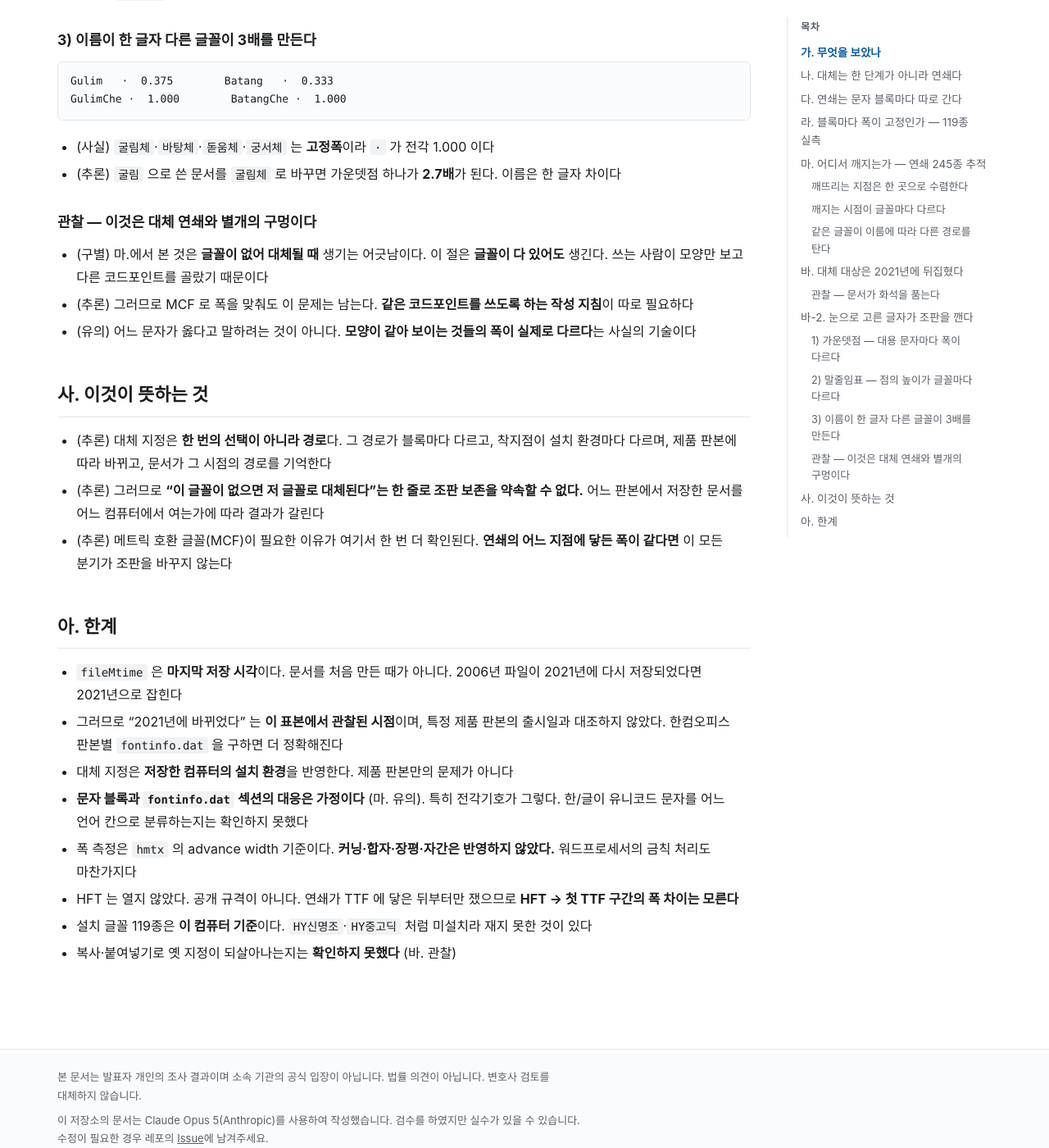
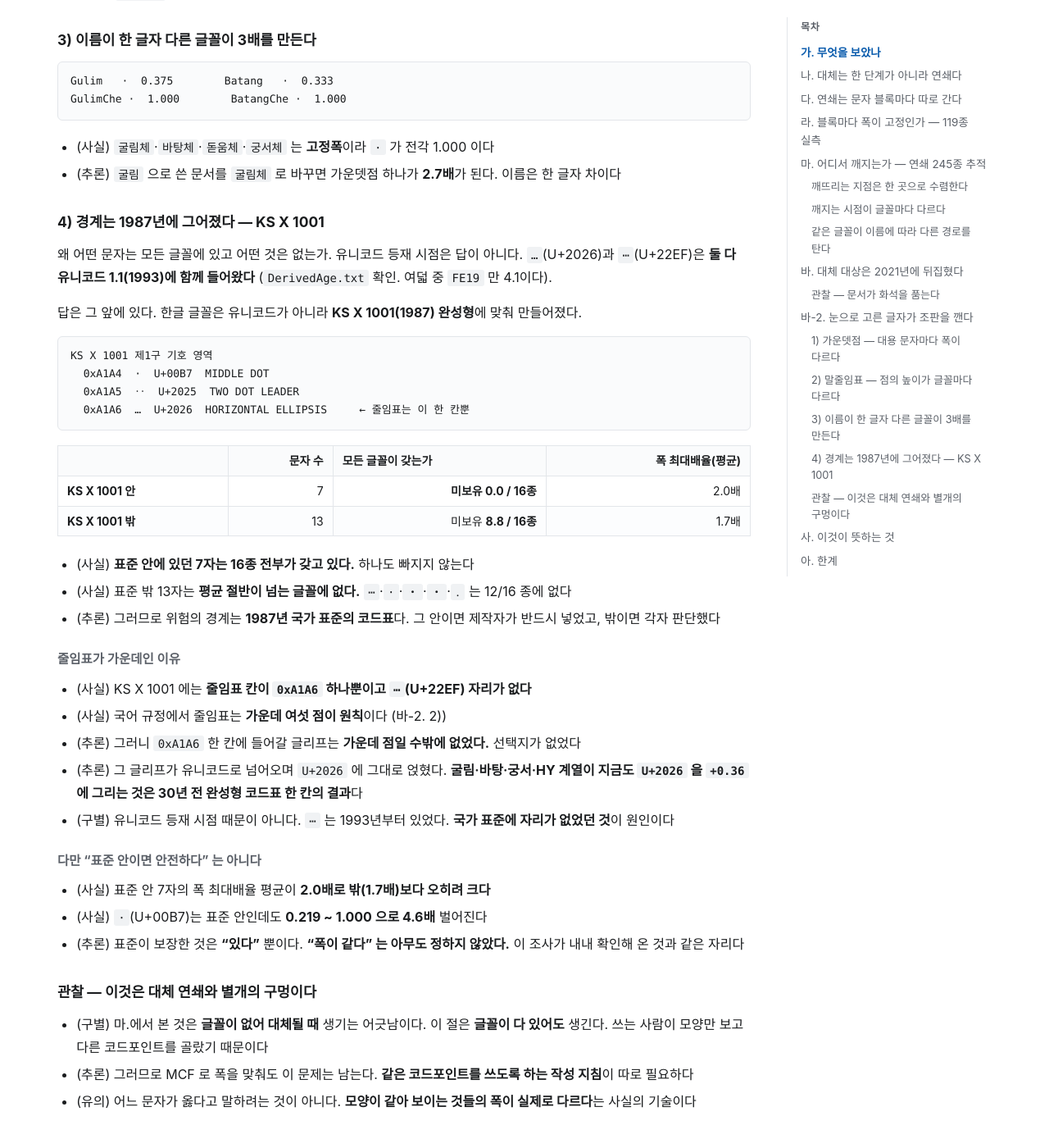
Before and after one commit to msjang/krigf26-font-eula-survey, a Jekyll site: the page built from findings-substchain.md, in a window 1280 px wide and 1400 px high, scrolled down 7756 px. Shown: the whole window at 82% size. Built offline with Jekyll 4.4.1, drawn with Linux system fonts in a browser that asks for light colours; our own code applies the rules of GitHub Pages for plain Markdown files.

Commit message:
finding(substchain): 위험의 경계는 1987년 KS X 1001 코드표였다
어떤 문자가 모든 글꼴에 있고 어떤 것이 없는지를 가르는 선을 찾았다.
유니코드 등재 시점은 답이 아니다 — …(2026)과 ⋯(22EF)은 둘 다 1.1(1993)에
함께 들어왔다(DerivedAge.txt 확인).

답은 KS X 1001(1987)이다. 표준 안에 있던 7자는 16종 전부가 갖고 있고,
밖의 13자는 평균 8.8/16종에 없다. ⋯·⋅·・·‧·․ 는 12/16종에 없다.

줄임표가 가운데인 까닭도 여기서 나온다. KS X 1001 에는 줄임표 칸이
0xA1A6 하나뿐이고 ⋯ 자리가 없는데 국어 규정은 가운데 점이 원칙이므로,
그 한 칸에 들어갈 글리프는 가운데 점일 수밖에 없었다. 그 글리프가
유니코드로 넘어와 U+2026 에 얹혔다.

다만 "표준 안이면 안전" 은 아니라고 못박았다. 표준 안 7자의 폭 최대배율
평균이 2.0배로 밖(1.7배)보다 오히려 크고, ·(U+00B7)는 표준 안인데도
4.6배 벌어진다. 표준이 보장한 것은 "있다" 뿐이고 "폭이 같다" 는 아무도
정하지 않았다.

도구에 KS X 1001 보유 여부 열을 추가했다(euc_kr 코덱으로 판정).

Co-Authored-By: Claude <noreply@anthropic.com>

````diff
--- a/findings-substchain.md
+++ b/findings-substchain.md
@@ -234,6 +234,42 @@ GulimChe ·  1.000        BatangChe ·  1.000
 - (사실) `굴림체`·`바탕체`·`돋움체`·`궁서체` 는 **고정폭**이라 `·` 가 전각 1.000 이다
 - (추론) `굴림` 으로 쓴 문서를 `굴림체` 로 바꾸면 가운뎃점 하나가 **2.7배**가 된다. 이름은 한 글자 차이다
 
+### 4) 경계는 1987년에 그어졌다 — KS X 1001
+
+왜 어떤 문자는 모든 글꼴에 있고 어떤 것은 없는가. 유니코드 등재 시점은 답이 아니다. `…`(U+2026)과 `⋯`(U+22EF)은 **둘 다 유니코드 1.1(1993)에 함께 들어왔다** (`DerivedAge.txt` 확인. 여덟 중 `FE19` 만 4.1이다).
+
+답은 그 앞에 있다. 한글 글꼴은 유니코드가 아니라 **KS X 1001(1987) 완성형**에 맞춰 만들어졌다.
+
+```
+KS X 1001 제1구 기호 영역
+  0xA1A4  ·  U+00B7  MIDDLE DOT
+  0xA1A5  ‥  U+2025  TWO DOT LEADER
+  0xA1A6  …  U+2026  HORIZONTAL ELLIPSIS     ← 줄임표는 이 한 칸뿐
+```
+
+| | 문자 수 | **모든 글꼴이 갖는가** | 폭 최대배율(평균) |
+|---|---:|---|---:|
+| **KS X 1001 안** | 7 | **미보유 0.0 / 16종** | 2.0배 |
+| **KS X 1001 밖** | 13 | 미보유 **8.8 / 16종** | 1.7배 |
+
+- (사실) **표준 안에 있던 7자는 16종 전부가 갖고 있다.** 하나도 빠지지 않는다
+- (사실) 표준 밖 13자는 **평균 절반이 넘는 글꼴에 없다.** `⋯`·`⋅`·`・`·`‧`·`․` 는 12/16 종에 없다
+- (추론) 그러므로 위험의 경계는 **1987년 국가 표준의 코드표**다. 그 안이면 제작자가 반드시 넣었고, 밖이면 각자 판단했다
+
+#### 줄임표가 가운데인 이유
+
+- (사실) KS X 1001 에는 **줄임표 칸이 `0xA1A6` 하나뿐이고 `⋯`(U+22EF) 자리가 없다**
+- (사실) 국어 규정에서 줄임표는 **가운데 여섯 점이 원칙**이다 (바-2. 2))
+- (추론) 그러니 `0xA1A6` 한 칸에 들어갈 글리프는 **가운데 점일 수밖에 없었다.** 선택지가 없었다
+- (추론) 그 글리프가 유니코드로 넘어오며 `U+2026` 에 그대로 얹혔다. **굴림·바탕·궁서·HY 계열이 지금도 `U+2026` 을 `+0.36` 에 그리는 것은 30년 전 완성형 코드표 한 칸의 결과**다
+- (구별) 유니코드 등재 시점 때문이 아니다. `⋯` 는 1993년부터 있었다. **국가 표준에 자리가 없었던 것**이 원인이다
+
+#### 다만 "표준 안이면 안전하다" 는 아니다
+
+- (사실) 표준 안 7자의 폭 최대배율 평균이 **2.0배로 밖(1.7배)보다 오히려 크다**
+- (사실) `·`(U+00B7)는 표준 안인데도 **0.219 ~ 1.000 으로 4.6배** 벌어진다
+- (추론) 표준이 보장한 것은 **"있다"** 뿐이다. **"폭이 같다" 는 아무도 정하지 않았다.** 이 조사가 내내 확인해 온 것과 같은 자리다
+
 ### 관찰 — 이것은 대체 연쇄와 별개의 구멍이다
 
 - (구별) 마.에서 본 것은 **글꼴이 없어 대체될 때** 생기는 어긋남이다. 이 절은 **글꼴이 다 있어도** 생긴다. 쓰는 사람이 모양만 보고 다른 코드포인트를 골랐기 때문이다
````
Also changed, not shown: data/lookalike-widths_2026-10-01.json (+40 -0 lines), sources.md (+2 -0 lines), tools/measure_lookalikes.py (+21 -4 lines).
